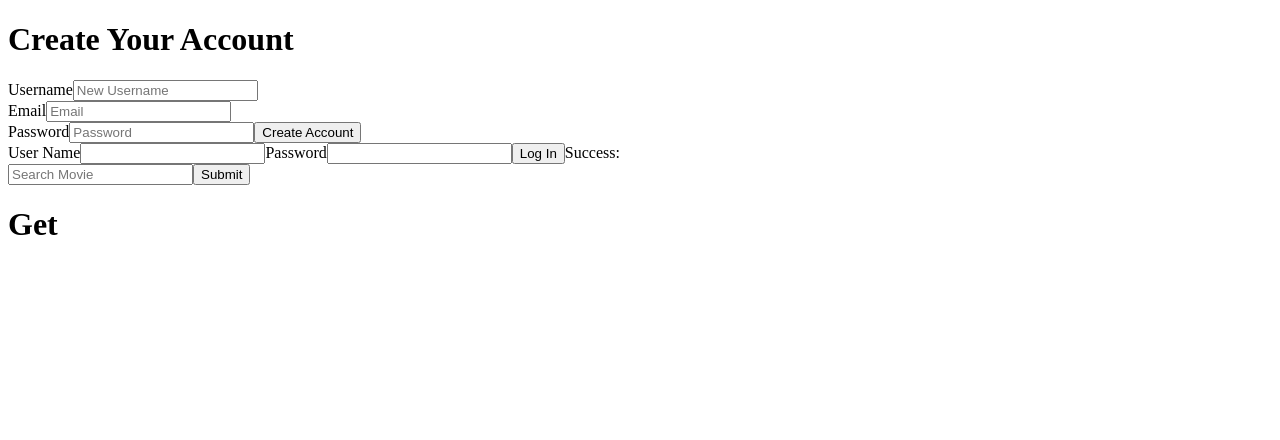
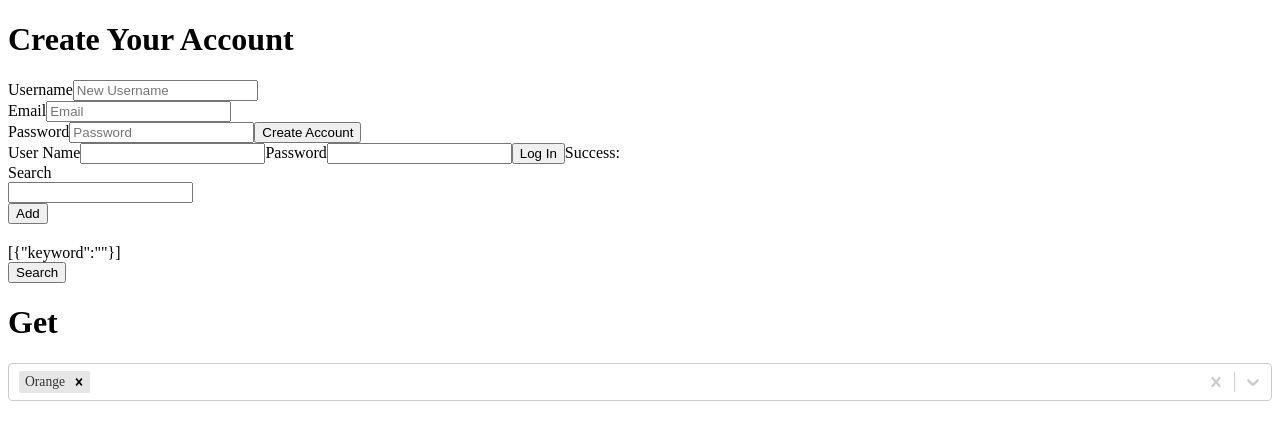
Before and after one commit to Mystri/CS411-Project, a React (Create React App) app in the folder my-app/: page / in a window 1280 px wide. Shown: the top 440 px of the page. Built offline with nearby package versions, Linux system fonts and the light colour scheme.

Commit message:
add react select

```diff
--- a/my-app/package.json
+++ b/my-app/package.json
@@ -9,9 +9,13 @@
     "axios": "^0.24.0",
     "cors": "^2.8.5",
     "react": "^17.0.2",
+    "react-dnd": "^14.0.4",
+    "react-dnd-html5-backend": "^14.0.2",
     "react-dom": "^17.0.2",
     "react-router-dom": "^5.3.0",
     "react-scripts": "4.0.3",
+    "react-select": "^5.2.0",
+    "react-tag-input": "^6.7.3",
     "reactjs-popup": "^2.0.5",
     "web-vitals": "^1.0.1"
   },
--- a/my-app/src/RegisterComponent/Register.js
+++ b/my-app/src/RegisterComponent/Register.js
@@ -38,14 +38,8 @@ class URegister extends React.Component {
             password: e.target.value
         });
     }
-    // handlBirthdayRegistration(e) {
-    //     this.setState({
-    //         username: e.target.value
 
-    //     });
-    // }
     handleSubmit(e) {
-        // alert('info ' + this.state.username+','+this.state.email+','+this.state.password+','+this.state.succeed);
         e.preventDefault();
         const request ={
             method: 'POST',
--- a/my-app/src/SearchBar.js
+++ b/my-app/src/SearchBar/SearchBar copy.js
@@ -5,7 +5,8 @@ class FilterableProductTable extends React.Component{
         super(props);
         this.state = {
             filterText: '',
-            banners:[]
+            banners:[],
+            inputList:[]
         };
         this.handleSearch=this.handleSearch.bind(this);
     }
@@ -109,4 +110,7 @@ class ProductTable extends React.Component{
                 )}
 }
 
+
+
+
 export default FilterableProductTable;
--- /dev/null
+++ b/my-app/src/SearchBar/SearchBar.js
@@ -0,0 +1,146 @@
+import React, { useState } from "react";
+
+function App() {
+    const [inputList, setInputList] = useState([{keyword : ""}]);
+    const [banners, setBanners] = useState([]);
+    const [filterText, setFilterText] = useState("");
+
+    const handleSearch = (event) => {
+
+        const request ={
+            method: 'POST',
+            mode: 'cors',
+            credentials: 'omit',
+            headers: {'Content-type':'text/plain'},
+            body: JSON.stringify(inputList)
+        };
+
+        console.log(request.body);
+
+        fetch('http://localhost:8000/search_movie', request)
+                    .then(data => {
+                        console.log('parsed json', data);
+                        return data.json()})
+                    .then(data => {
+                        setBanners(data.rec);
+                        console.log('parsed json', data.rec);
+                    }, (ex) => {
+                        console.log('parsing failed', ex)
+                    })
+
+    };
+
+    const handleInputChange = (e, index) => {
+        const { name, value } = e.target;
+        const list = [...inputList];
+        list[index][name] = value;
+        setInputList(list);
+    };
+
+    // handle click event of the Remove button
+    const handleRemoveClick = index => {
+        const list = [...inputList];
+        list.splice(index, 1);
+        setInputList(list);
+    };
+
+    // handle click event of the Add button
+    const handleAddClick = () => {
+        setInputList([...inputList, {keyword: "" }]);
+    };
+
+    return (
+    <div className="App">
+        Search
+        {inputList.map((x, i) => {
+        return (
+            <div className="box">
+            <input
+                name="keyword"
+                value={x.keyword}
+                onChange={e => handleInputChange(e, i)}
+            />
+
+            <div className="btn-box">
+                {inputList.length !== 1 && <button onClick={handleRemoveClick} className="mr10">Remove</button>}
+                {inputList.length - 1 === i && <button onClick={handleAddClick}>Add</button>}
+            </div>
+            </div>
+        );
+        })}
+        <div style={{ marginTop: 20 }}>{JSON.stringify(inputList)}</div>
+        <div>
+            <SearchBar
+                        filterText={'aa'}
+                        onSearch={handleSearch}
+                        />
+            <ProductTable
+                banners={banners}
+                />
+        </div>
+    </div>
+    );
+}
+
+class SearchBar extends React.Component{
+    constructor(props){
+        super(props);
+        this.state = {
+            keywords:''
+        }
+        this.handleChange=this.handleChange.bind(this);
+        this.handleSubmit=this.handleSubmit.bind(this);
+    }
+    handleChange(e){
+        e.preventDefault();
+        let inputText=this.refs.inputText.value;
+        this.setState({keywords:inputText});
+    }
+    handleSubmit(e){
+        e.preventDefault();
+        let inputText = this.state.keywords;
+        console.log(inputText);
+        this.props.onSearch(inputText)
+    }
+    render(){
+        return(
+            <div>
+                <button onClick={this.handleSubmit}>
+                    Search
+                </button>
+
+            </div>
+        )
+    }
+}
+
+class ProductTable extends React.Component{
+    constructor() {
+                super();
+                this.state = {
+                    banners: ['']
+                }
+            }
+
+
+
+            render() {
+
+                return (
+                    <div>
+                    <h1>Get </h1>
+                    {
+                        this.props.banners.map((photo,index) =>{
+                            return(
+                                <ul key = {index}>
+                                    <h3>{index}:{photo}</h3>
+                                </ul>
+                            )
+                        })
+                    }
+                    </div>
+
+                )}
+}
+
+export default App;
--- /dev/null
+++ b/my-app/src/SearchBar/TaggedSearchBar.js
@@ -0,0 +1,25 @@
+import React from 'react';
+
+import Select from 'react-select';
+
+export default () => {
+
+    const options = [
+        { value: 'orange', label: 'Orange', color: '#FF8B00' },
+        { value: 'yellow', label: 'Yellow', color: '#FFC400' },
+        { value: 'green', label: 'Green', color: '#36B37E' },
+        { value: 'forest', label: 'Forest', color: '#00875A' },
+        { value: 'slate', label: 'Slate', color: '#253858' },
+        { value: 'silver', label: 'Silver', color: '#666666' }
+    ]
+    return (
+        <Select
+        defaultValue={[{ value: 'orange', label: 'Orange', color: '#FF8B00' }]}
+        isMulti
+        name="colors"
+        options={options}
+        className="basic-multi-select"
+        classNamePrefix="select"
+        />
+    );
+};
--- a/my-app/src/index.js
+++ b/my-app/src/index.js
@@ -1,11 +1,12 @@
 import React from "react";
 import ReactDOM from 'react-dom';
-import FilterableProductTable from './SearchBar.js'
+import FilterableProductTable from './SearchBar/SearchBar.js'
 // import PopupLoginForm from "./LoginComponent/PopupLoginForm.js";
 import LoginForm from "./LoginComponent/LoginForm.js";
 import URegister from "./RegisterComponent/Register.js";
 import LLL from "./test_page/test.js";
 import Userinfo from "./Userinfo.js";
+import TaggedSearchBar from "./SearchBar/TaggedSearchBar.js";
 
 import {
     BrowserRouter as Router,
@@ -35,6 +36,8 @@ class Test extends React.Component {
                     <URegister/>
                     <LoginForm/>
                     <FilterableProductTable/>
+                    <TaggedSearchBar/>
+
                 </div>
             )
         }
```
Also changed, not shown: 1 other file (tests, documents, lock files or other folders).
